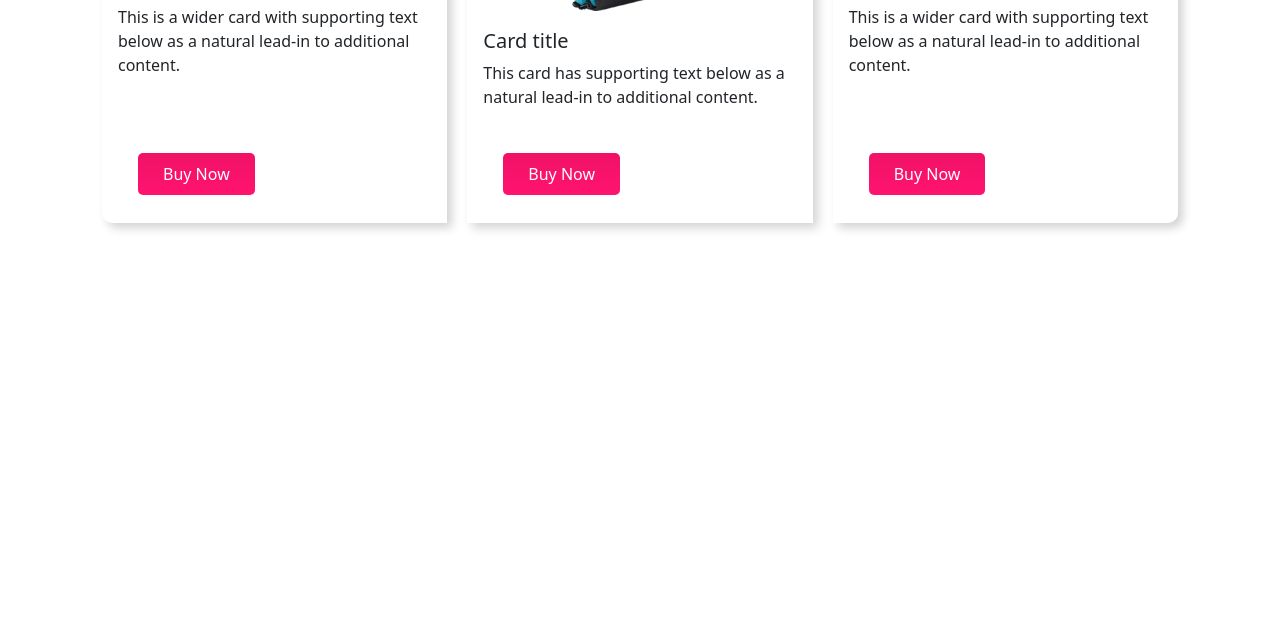
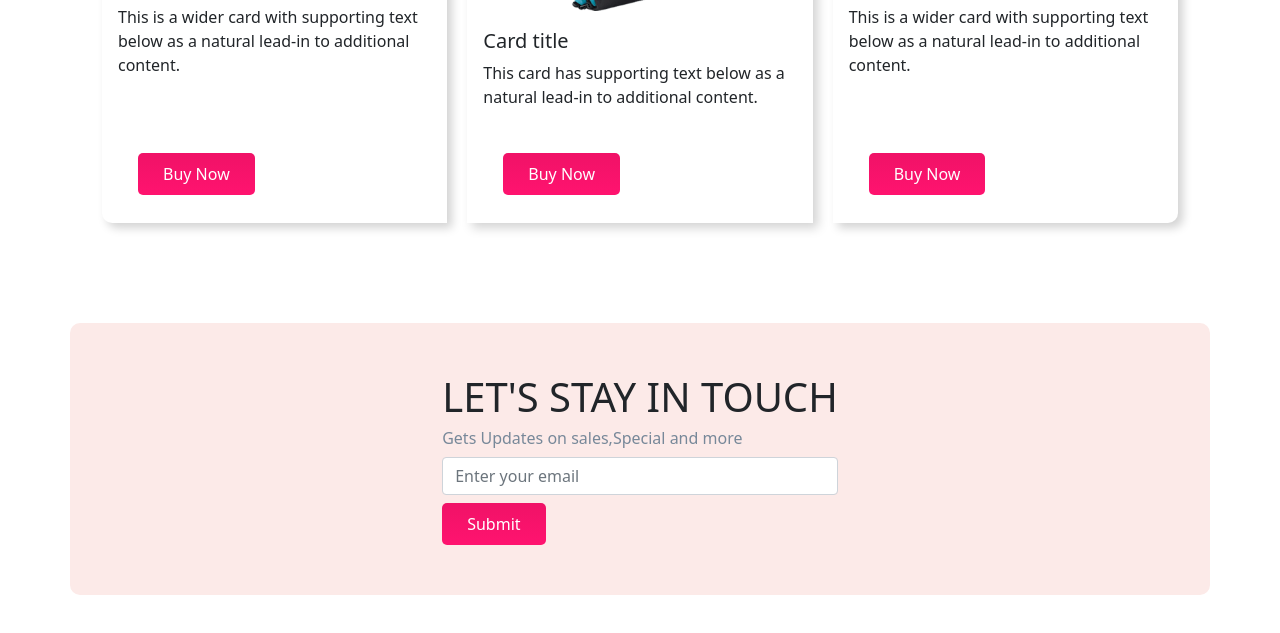
Before and after one commit to akmsajjad/panda-commerce, a plain HTML site: page index.html in a window 1280 px wide. Shown: the part 2023-2656 px from the top of the page. Before the commit the page ends 2346 px from the top, so only its background shows below. Drawn offline with nearby package versions, Linux system fonts and the light colour scheme.

Commit message:
contact part complete

```diff
--- a/index.html
+++ b/index.html
@@ -195,6 +195,21 @@
         </div>
         <!-- Backpack part end -->
 
+        <!-- Contact part start -->
+        <div class="container carousel-bg d-flex justify-content-center " id="contact">
+          <div>
+            <h1>LET'S STAY IN TOUCH</h1>
+            <h6>Gets Updates on sales,Special and more</h6>
+            <input class="form-control mb-2" type="email" placeholder="Enter your email"  >
+            <button class="buy-now-button">Submit</button>
+          </div>
+        </div>
+        <!-- Contact part end -->
+
+
+
+
+
 
 
 
--- a/style.css
+++ b/style.css
@@ -44,3 +44,12 @@
     margin: 20px 20px;
     border-radius: 10px;
 }
+#contact{
+    padding: 50px 0px;
+}
+#contact h6{
+    color: lightslategray;
+}
+footer{
+    text-align: center;
+}
```
